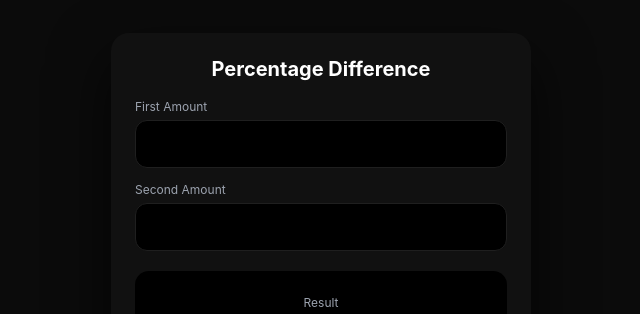
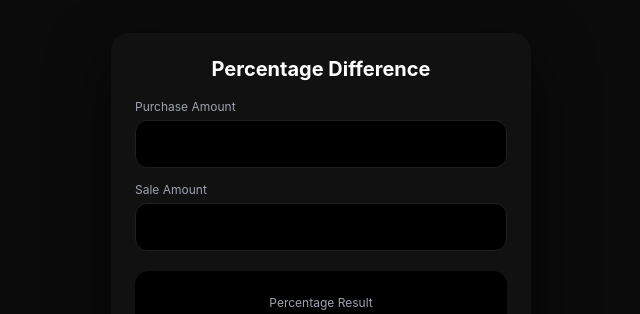
Before and after one commit to Bilal-hussai/Percentage-Finder-Ultra-Pro, a plain HTML site: page index.html in a window 1280 px wide. Shown: the part 184-498 px from the top of the page, 319-959 px from the left. Drawn offline with Linux system fonts and the light colour scheme.

Commit message:
Change labels for input fields in calculator
Updated labels in the calculator for clarity.

```diff
--- a/index.html
+++ b/index.html
@@ -95,17 +95,17 @@ input:focus{border-color:#6366f1}
     <h2>Percentage Difference</h2>
 
     <div class="group">
-        <label>First Amount</label>
+        <label>Purchase Amount</label>
         <input id="oldVal" type="number" inputmode="decimal">
     </div>
 
     <div class="group">
-        <label>Second Amount</label>
+        <label>Sale Amount</label>
         <input id="newVal" type="number" inputmode="decimal">
     </div>
 
     <div class="result">
-        <span>Result</span>
+        <span>Percentage Result</span>
         <strong id="output">0.00%</strong>
     </div>
 </div>
```
